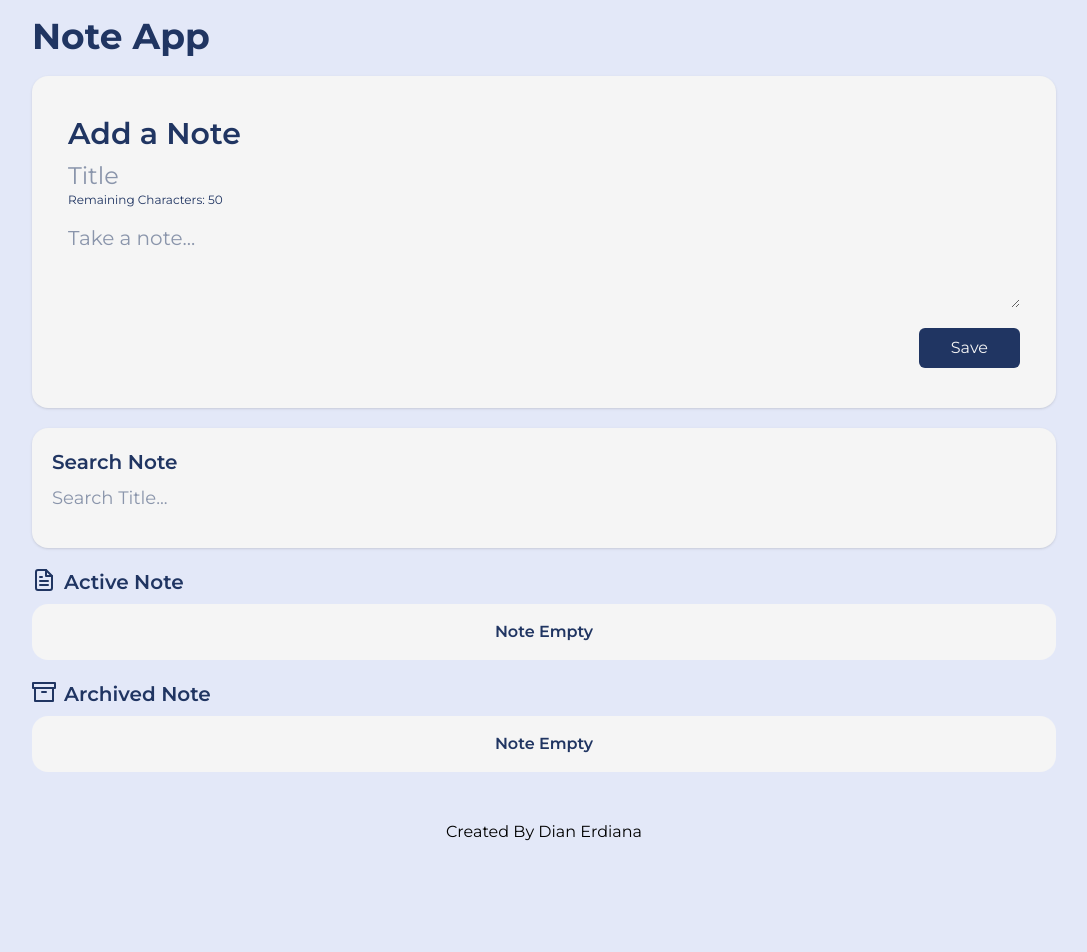
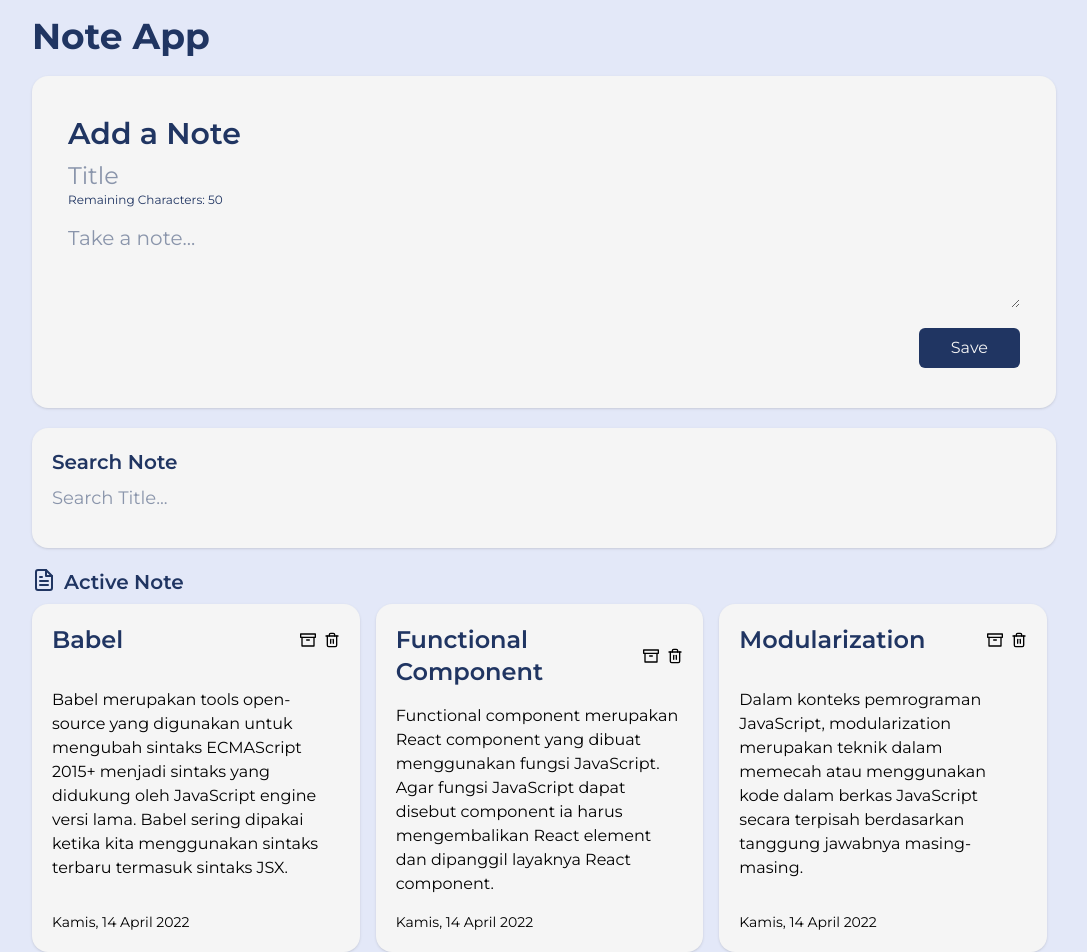
Before and after one commit to dianerdiana/dicoding-submission, a React (Vite) app in the folder 04 - belajar-membuat-aplikasi-web-dengan-react/: page / in a window 1280 px wide. Shown: the top 952 px of the page, without its empty margins (96-1183 px from the left). Before the commit the page ends 860 px from the top, so only its background shows below. Built offline with nearby package versions, Linux system fonts and the light colour scheme.

Commit message:
Add: Initial data

```diff
--- a/04 - belajar-membuat-aplikasi-web-dengan-react/index.html
+++ b/04 - belajar-membuat-aplikasi-web-dengan-react/index.html
@@ -4,7 +4,7 @@
     <meta charset="UTF-8" />
     <link rel="icon" type="image/svg+xml" href="/vite.svg" />
     <meta name="viewport" content="width=device-width, initial-scale=1.0" />
-    <title>Vite + React + TS</title>
+    <title>Note App | Dian Erdiana</title>
   </head>
   <body class="bg-[#E3E8F8]">
     <div id="root"></div>
--- a/04 - belajar-membuat-aplikasi-web-dengan-react/package.json
+++ b/04 - belajar-membuat-aplikasi-web-dengan-react/package.json
@@ -4,6 +4,7 @@
   "version": "0.0.0",
   "type": "module",
   "scripts": {
+    "start": "vite",
     "dev": "vite",
     "build": "tsc -b && vite build",
     "lint": "eslint .",
--- a/04 - belajar-membuat-aplikasi-web-dengan-react/src/App.tsx
+++ b/04 - belajar-membuat-aplikasi-web-dengan-react/src/App.tsx
@@ -15,9 +15,10 @@
 
 // Types
 import type { NoteItemType } from "./types/noteItem";
+import { getInitialData } from "./utils";
 
 function App() {
-  const [notes, setNotes] = useState<NoteItemType[] | []>([]);
+  const [notes, setNotes] = useState<NoteItemType[] | []>(getInitialData());
   const [searchResults, setSearchResults] = useState<NoteItemType[] | []>([]);
   const [searchText, setSearchText] = useState("");
 
--- a/04 - belajar-membuat-aplikasi-web-dengan-react/src/components/NoteItem.tsx
+++ b/04 - belajar-membuat-aplikasi-web-dengan-react/src/components/NoteItem.tsx
@@ -1,6 +1,6 @@
 import { Archive, FileText, Trash2 } from "react-feather";
 import type { NoteItemType } from "../types/noteItem";
-import { timeAgo } from "../utils/timeAgo";
+import { showFormattedDate } from "../utils";
 
 type NoteItemProps = NoteItemType & {
   deleteNote: CallableFunction;
@@ -39,7 +39,7 @@
         </div>
       </section>
       <p>{body}</p>
-      <p className="text-sm justify-self-end">{timeAgo(createdAt)}</p>
+      <p className="text-sm justify-self-end">{showFormattedDate(createdAt)}</p>
     </li>
   );
 };
--- /dev/null
+++ b/04 - belajar-membuat-aplikasi-web-dengan-react/src/utils/index.ts
@@ -0,0 +1,56 @@
+const getInitialData = () => [
+  {
+    id: 1,
+    title: "Babel",
+    body: "Babel merupakan tools open-source yang digunakan untuk mengubah sintaks ECMAScript 2015+ menjadi sintaks yang didukung oleh JavaScript engine versi lama. Babel sering dipakai ketika kita menggunakan sintaks terbaru termasuk sintaks JSX.",
+    createdAt: "2022-04-14T04:27:34.572Z",
+    archived: false,
+  },
+  {
+    id: 2,
+    title: "Functional Component",
+    body: "Functional component merupakan React component yang dibuat menggunakan fungsi JavaScript. Agar fungsi JavaScript dapat disebut component ia harus mengembalikan React element dan dipanggil layaknya React component.",
+    createdAt: "2022-04-14T04:27:34.572Z",
+    archived: false,
+  },
+  {
+    id: 3,
+    title: "Modularization",
+    body: "Dalam konteks pemrograman JavaScript, modularization merupakan teknik dalam memecah atau menggunakan kode dalam berkas JavaScript secara terpisah berdasarkan tanggung jawabnya masing-masing.",
+    createdAt: "2022-04-14T04:27:34.572Z",
+    archived: false,
+  },
+  {
+    id: 4,
+    title: "Lifecycle",
+    body: "Dalam konteks React component, lifecycle merupakan kumpulan method yang menjadi siklus hidup mulai dari component dibuat (constructor), dicetak (render), pasca-cetak (componentDidMount), dan sebagainya. ",
+    createdAt: "2022-04-14T04:27:34.572Z",
+    archived: false,
+  },
+  {
+    id: 5,
+    title: "ESM",
+    body: "ESM (ECMAScript Module) merupakan format modularisasi standar JavaScript.",
+    createdAt: "2022-04-14T04:27:34.572Z",
+    archived: false,
+  },
+  {
+    id: 6,
+    title: "Module Bundler",
+    body: "Dalam konteks pemrograman JavaScript, module bundler merupakan tools yang digunakan untuk menggabungkan seluruh modul JavaScript yang digunakan oleh aplikasi menjadi satu berkas.",
+    createdAt: "2022-04-14T04:27:34.572Z",
+    archived: false,
+  },
+];
+
+const showFormattedDate = (date: string) => {
+  const options = {
+    weekday: "long",
+    year: "numeric",
+    month: "long",
+    day: "numeric",
+  };
+  return new Date(date).toLocaleDateString("id-ID", options);
+};
+
+export { getInitialData, showFormattedDate };
```
